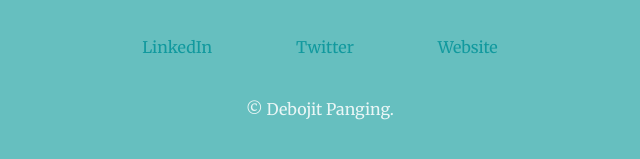
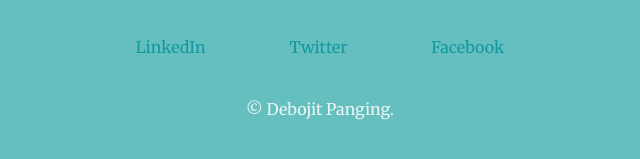
Before and after one commit to johnythespy/my_personal_site, a plain HTML site: page index.html in a window 1280 px wide. Shown: the part 2502-2661 px from the top of the page, 320-960 px from the left. Drawn offline with Linux system fonts and the light colour scheme.

Commit message:
Update index.html

```diff
--- a/index.html
+++ b/index.html
@@ -49,9 +49,9 @@
 
 
     <div class="bottom-container">
-      <a class="footer-link" href="https://www.linkedin.com/">LinkedIn</a>
+      <a class="footer-link" href="https://www.linkedin.com/in/debojit-panging-075233192/">LinkedIn</a>
       <a class="footer-link" href="https://twitter.com/">Twitter</a>
-      <a class="footer-link" href="https://www.appbrewery.co/">Website</a>
+      <a class="footer-link" href="https://www.facebook.com/debojit.panging.9">Facebook</a>
       <p class="copyright">© Debojit Panging.</p>
     </div>
 
```
